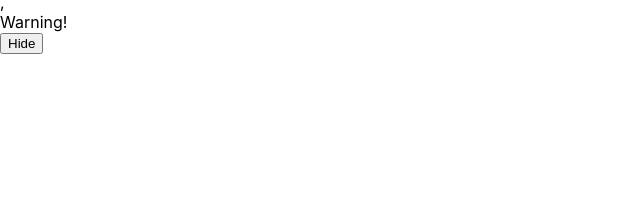
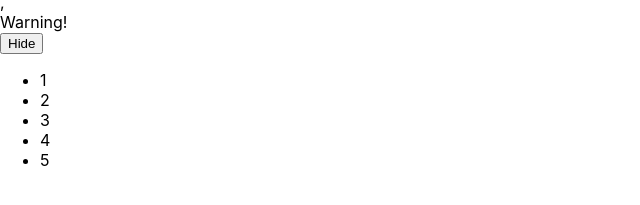
Before and after one commit to ctzuchiang/ReactSelfLearning, a React (Create React App) app: page / in a window 1280 px wide. Shown: the part 393-598 px from the top of the page, without its empty margins (0-640 px from the left). Built offline with nearby package versions, Linux system fonts and the light colour scheme.

Commit message:
Prettier

```diff
--- /dev/null
+++ b/src/components/ListSample.js
@@ -0,0 +1,21 @@
+import React from "react";
+
+class ListSample extends React.Component {
+  constructor(props) {
+    super(props);
+  }
+
+  NumberList(numbers) {
+    const listItems = numbers.map((number) => (
+      <li key={number}>{number}</li>
+    ));
+    return <ul>{listItems}</ul>;
+  }
+
+  render() {
+    const numbers = [1, 2, 3, 4, 5];
+    return this.NumberList(numbers);
+  }
+}
+
+export default ListSample;
--- a/src/components/TestApp.js
+++ b/src/components/TestApp.js
@@ -1,6 +1,7 @@
 import React from "react";
 import UserInfo from "./UserInfo";
 import Clock from "./Clock";
+import ListSample from "./ListSample";
 import { ActionLink, Toggle } from "./ActionLink";
 import LoginControl from "./LoginControl";
 import WarningPage from "./WarningBanner";
@@ -14,6 +15,7 @@
       <Toggle />
       <LoginControl />,
       <WarningPage />
+      <ListSample />
     </div>
   );
   return element;
```
Also changed, not shown: src/components/UserInfo.js (+6 -6 lines).
